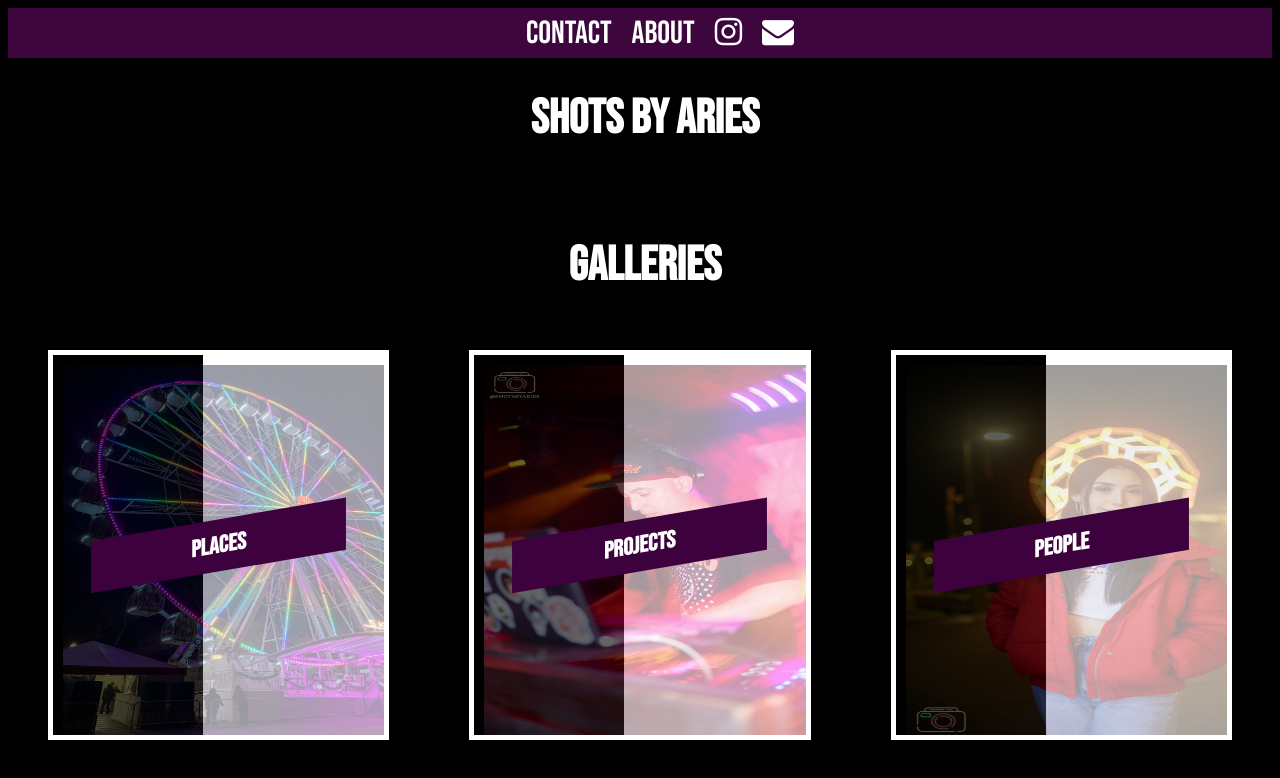
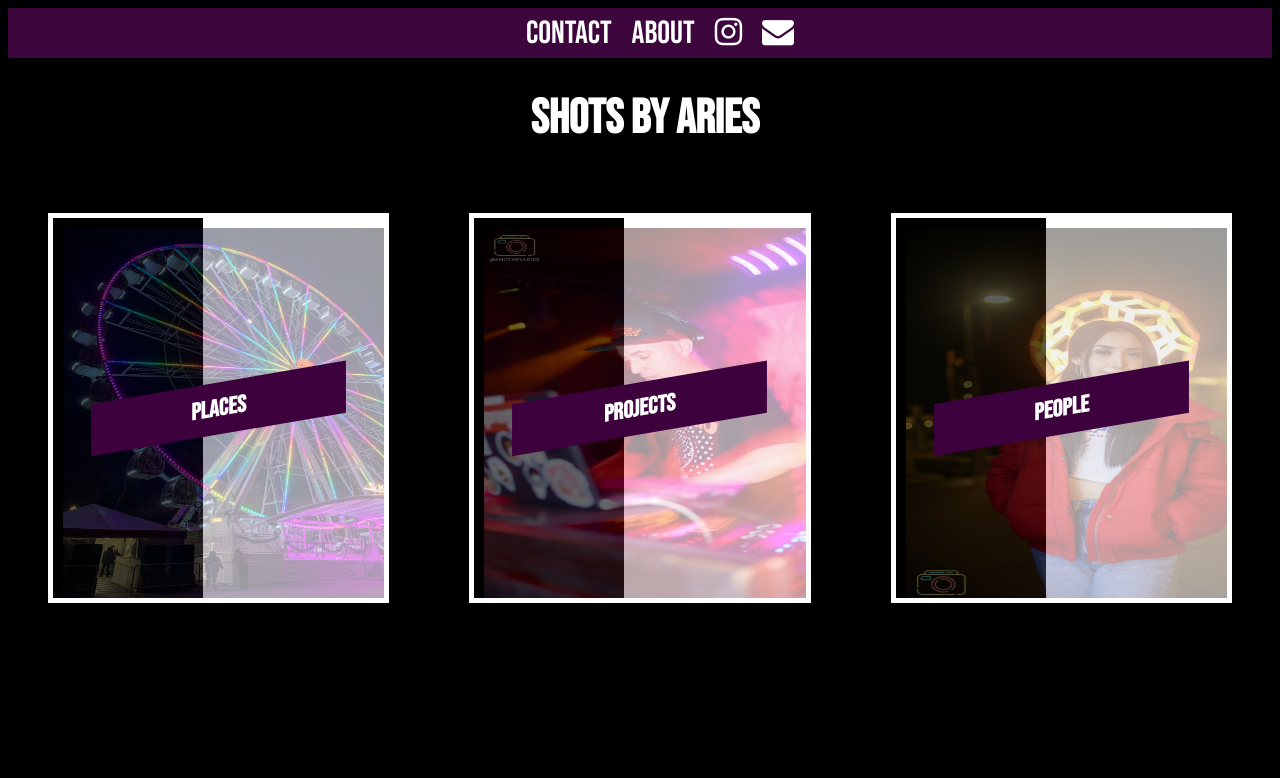
Before and after one commit to Shaq44/ShotsByAriesWebsite, a plain HTML site: page index.html in a window 1280 px wide. Drawn offline with nearby package versions, Linux system fonts and the light colour scheme.

Commit message:
Edited some code

```diff
--- a/index.html
+++ b/index.html
@@ -17,7 +17,7 @@
 
     <div class="box1">
 
-        <!--<h1 class="header" >Shots By Aries</h1>-->
+
 
     <ul id="list" style="list-style: none;">
 
@@ -33,7 +33,7 @@
     </div>
 
     <h1 class="header" >Shots By Aries</h1>-->
-      <h2 class="header2">GALLERIES</h2>
+
 
 
 
```
